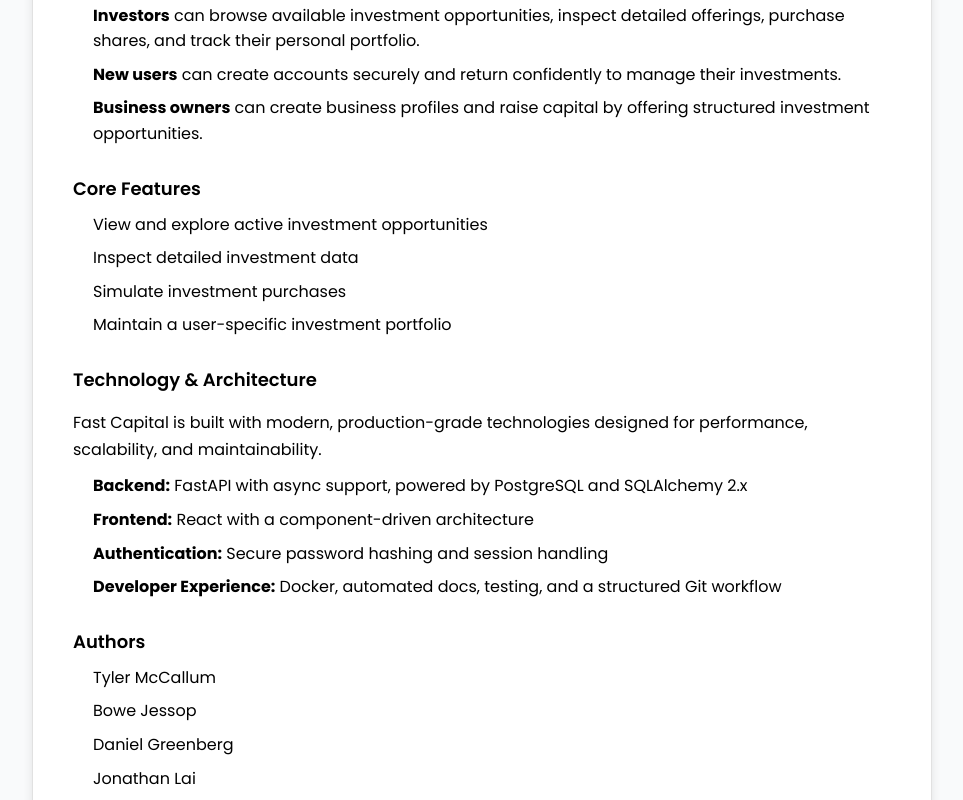
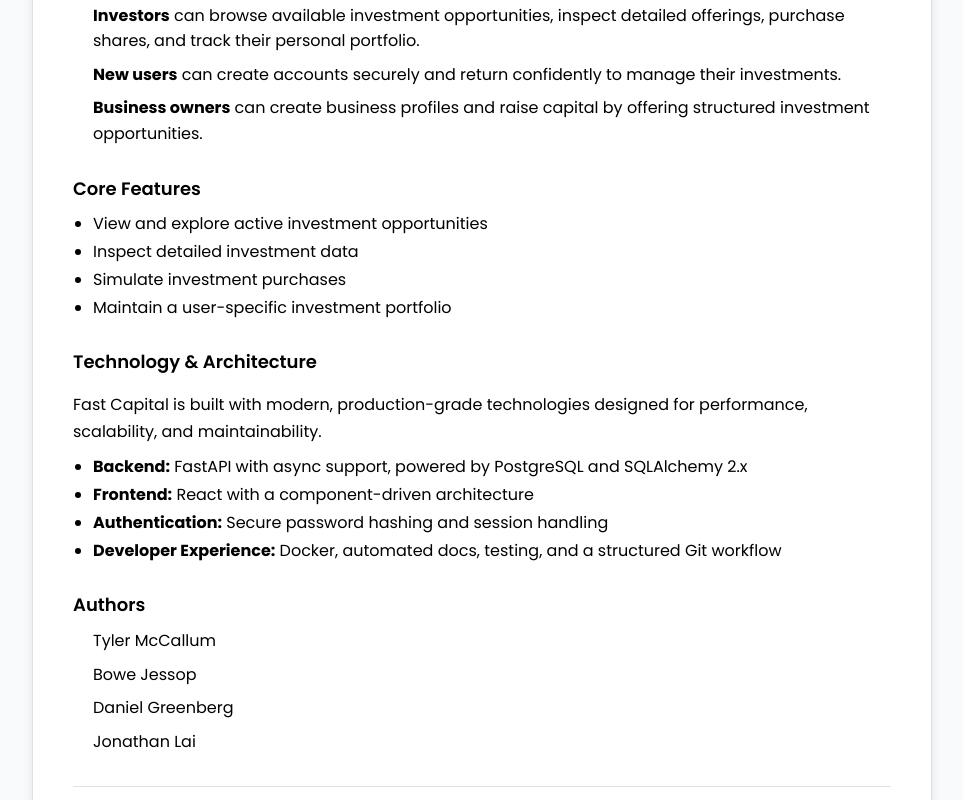
Before and after one commit to jlai9001/FastCapital, a React (Vite) app in the folder client/: page /about in a window 1280 px wide. Shown: the part 639-1439 px from the top of the page, without its empty margins (158-1121 px from the left). Built offline with nearby package versions, Linux system fonts and the light colour scheme; no server answers.

Commit message:
text formatting

```diff
--- a/client/src/pages/about.css
+++ b/client/src/pages/about.css
@@ -117,3 +117,14 @@
     font-size: 15px;
   }
 }
+
+/* About lists cleanup */
+.about-list {
+  margin: 0.5rem 0 1.5rem 0;   /* removes double spacing */
+  list-style-type: disc;
+}
+
+.about-list li {
+  margin: 0.25rem 0;          /* tight, readable spacing */
+  line-height: 1.5;
+}
--- a/client/src/pages/about.jsx
+++ b/client/src/pages/about.jsx
@@ -52,7 +52,7 @@ export default function About() {
 
         <section className="about-section">
           <h2>Core Features</h2>
-          <ul>
+          <ul className="about-list">
             <li>View and explore active investment opportunities</li>
             <li>Inspect detailed investment data</li>
             <li>Simulate investment purchases</li>
@@ -66,7 +66,7 @@ export default function About() {
             Fast Capital is built with modern, production-grade technologies designed
             for performance, scalability, and maintainability.
           </p>
-          <ul>
+          <ul className="about-list">
             <li>
               <strong>Backend:</strong> FastAPI with async support, powered by PostgreSQL
               and SQLAlchemy 2.x
--- a/client/src/pages/create-investment.jsx
+++ b/client/src/pages/create-investment.jsx
@@ -92,17 +92,17 @@ export default function NewInvestment() {
             <div className="create-investment-form">
                 <div className="title">Create Investment</div>
                 <div>
-                    <div className="field-label">How many shares would you like to sell?</div>
+                    <div className="field-label">How many shares are you offering in total?</div>
                     <input
                         type="number"
                         value={sharesAvailable}
-                        min="100"
+                        min="1"
                         step="100"
                         onChange={(e) => setSharesAvailable(Number(e.target.value))}
                     />
                 </div><br />
                 <div>
-                    <div className="field-label">What is the minimum investment you need?</div>
+                    <div className="field-label">What is the minimum number of shares you want to sell?</div>
                     <input
                         type="number"
                         value={minInvestment}
```
